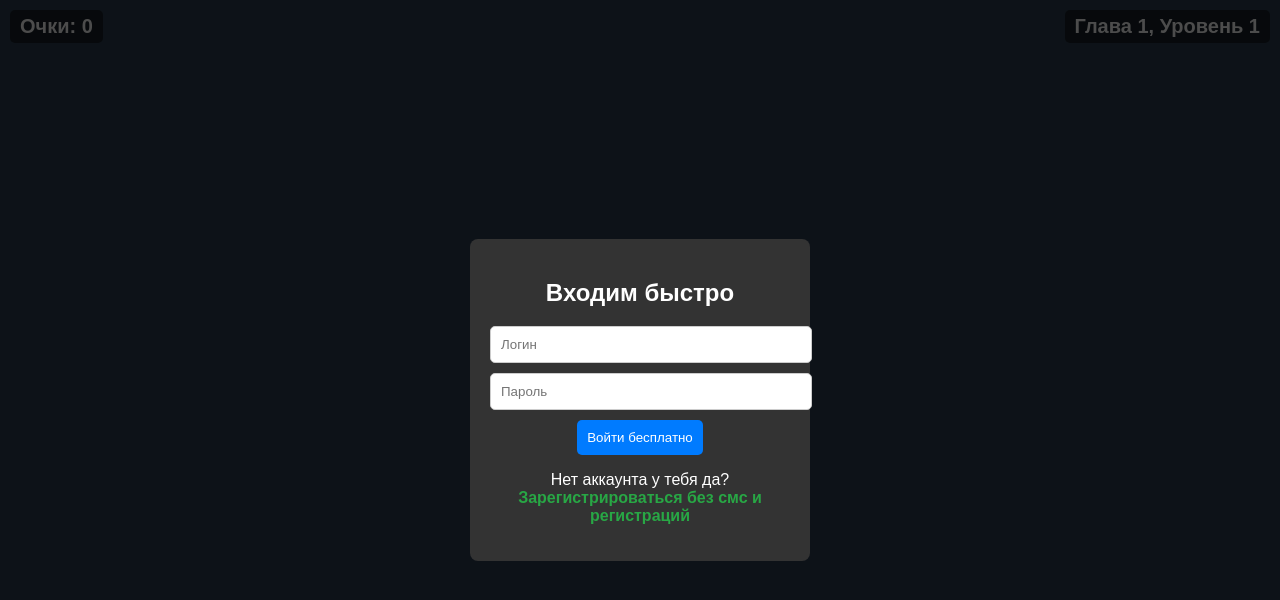
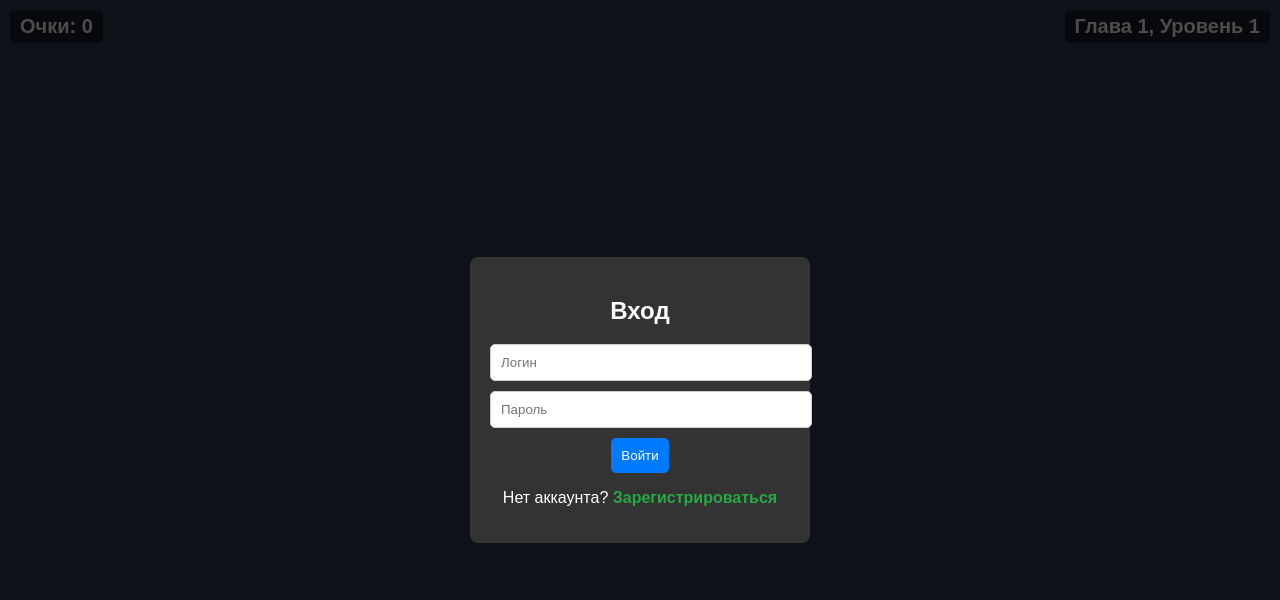
Before and after one commit to NafanyMEOW12/tanks, a plain HTML site: page index.html in a window 1280 px wide. Drawn offline with Linux system fonts and the light colour scheme.

Commit message:
Update index.html

```diff
--- a/index.html
+++ b/index.html
@@ -9,18 +9,18 @@
 <body>
     <div id="auth-container">
         <div id="login-form">
-            <h2>Входим быстро</h2>
+            <h2>Вход</h2>
             <input type="text" id="login-username" placeholder="Логин">
             <input type="password" id="login-password" placeholder="Пароль">
-            <button onclick="login()">Войти бесплатно </button>
-            <p>Нет аккаунта у тебя да? <a href="javascript:void(0)" onclick="showRegister()">Зарегистрироваться без смс и регистраций</a></p>
+            <button onclick="login()">Войти</button>
+            <p>Нет аккаунта? <a href="javascript:void(0)" onclick="showRegister()">Зарегистрироваться</a></p>
         </div>
         <div id="register-form" style="display: none;">
             <h2>Регистрация</h2>
             <input type="text" id="register-username" placeholder="Логин">
             <input type="password" id="register-password" placeholder="Пароль">
-            <button onclick="register()">Зарегистрироваться быстренько тап тап </button>
-            <p>Есть аккаунт?красавчик <a href="javascript:void(0)" onclick="showLogin()">Войти сюдааа</a></p>
+            <button onclick="register()">Зарегистрироваться </button>
+            <p>Есть аккаунт?<a href="javascript:void(0)" onclick="showLogin()">Войти</a></p>
         </div>
     </div>
 
@@ -28,7 +28,7 @@
     <div id="menu">
         <h1>Танчики</h1>
         <img id="menu-tank" src="https://avatars.mds.yandex.net/i?id=71455b86e920c42c6f49f04a5a9385e6_l-3700279-images-thumbs&n=13" alt="Танк" width="1000" height="750" style="display: block; margin: 20px auto;">
-        <button id="play-button" class="menu-button">Начииинаеам братцы игру</button>
+        <button id="play-button" class="menu-button">Начать игру</button>
         <button id="ludiki-button" class="menu-button">Лудики</button>
         <button id="shop-button" class="menu-button">Магазин</button>
     </div>
```
